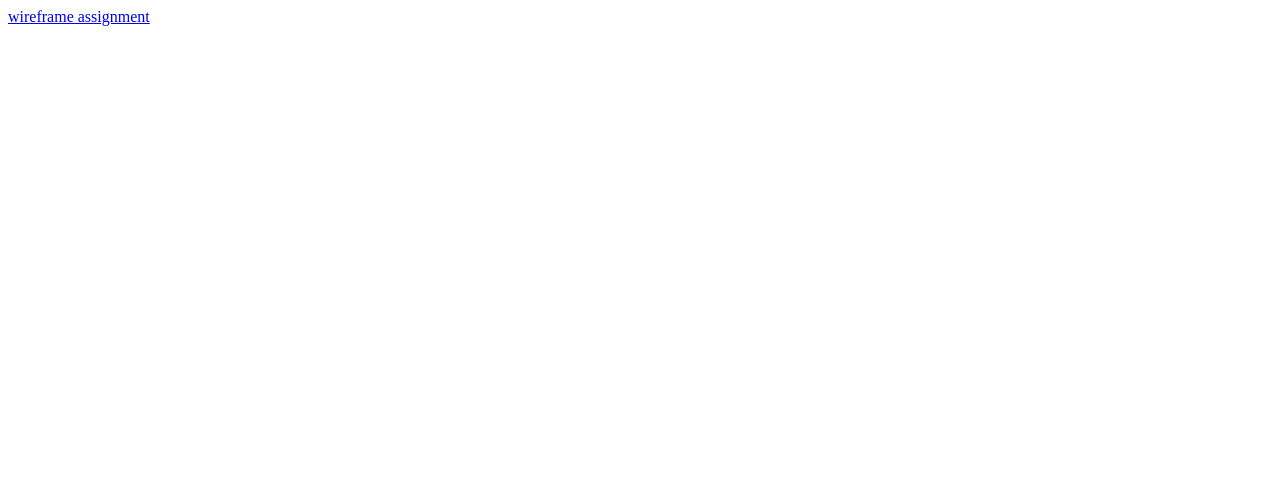
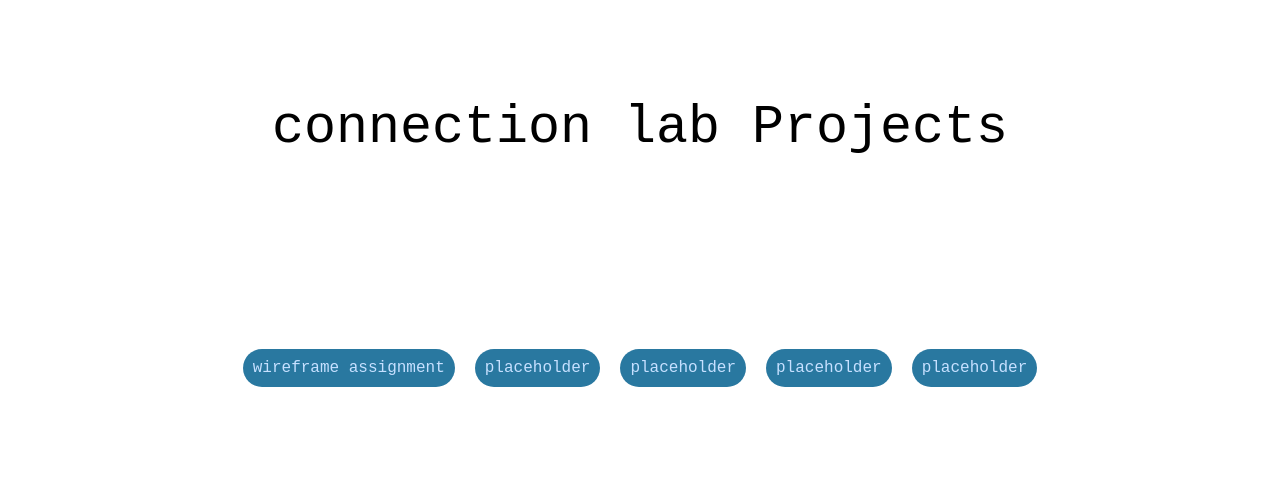
Before and after one commit to Nouf-Alabbasi/fall-2022_connection-lab, a plain HTML site: page index.html in a window 1280 px wide. Drawn offline with Linux system fonts and the light colour scheme.

Commit message:
update index

```diff
--- a/index.html
+++ b/index.html
@@ -5,8 +5,30 @@
     <meta http-equiv="X-UA-Compatible" content="IE=edge">
     <meta name="viewport" content="width=device-width, initial-scale=1.0">
     <title>main page</title>
+    <link rel="stylesheet" href="style.css">
 </head>
 <body>
-    <a href="weekly_assignment/week2/wireframe1.html"> wireframe assignment</a>
+
+    <div id="categories">
+        <p id="title">connection lab Projects</p>
+    </div>
+    <div id="categories">
+        <div class = "buttons">
+            <a href="weekly_assignment/week2/wireframe1.html"> wireframe assignment</a>
+        </div>
+        <div class = "buttons">
+            <a href="#"> placeholder </a>
+        </div>
+        <div class = "buttons">
+            <a href="#"> placeholder </a>
+        </div>
+        <div class = "buttons">
+            <a href="#"> placeholder </a>
+        </div>
+        <div class = "buttons">
+            <a href="#"> placeholder </a>
+        </div>
+    </div>
+
 </body>
 </html>
--- /dev/null
+++ b/style.css
@@ -0,0 +1,39 @@
+#categories{
+    display: flex;
+    justify-content: center;
+    align-items: center;
+    height: 30vh;
+    margin-top: 0;
+    /* background-color: rebeccapurple; */
+}
+#title{
+    margin: 0;
+    padding: 0;
+    font-size: 40pt;
+}
+
+.buttons{
+    padding: 10px;
+    margin: 10px;
+    background-color: #2978A0;
+    border-radius: 25px;
+    position: relative;
+}
+
+a:link{
+    text-decoration: none;
+    color: #C6E0FF;
+}
+
+a:visited{
+    text-decoration: none;
+    color: #C6E0FF;
+}
+
+a:hover{
+    color: #253031;
+
+}
+body{
+    font-family: 'Courier New', monospace;
+}
```
